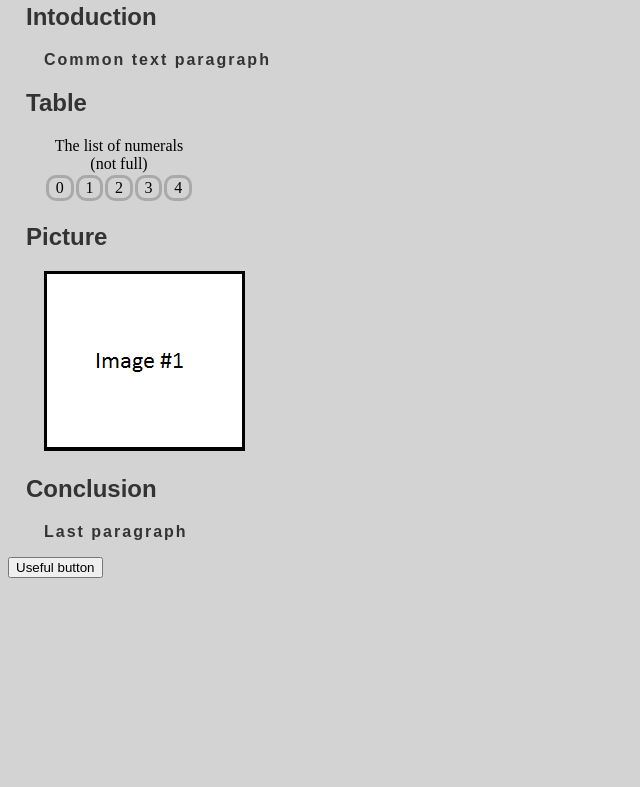
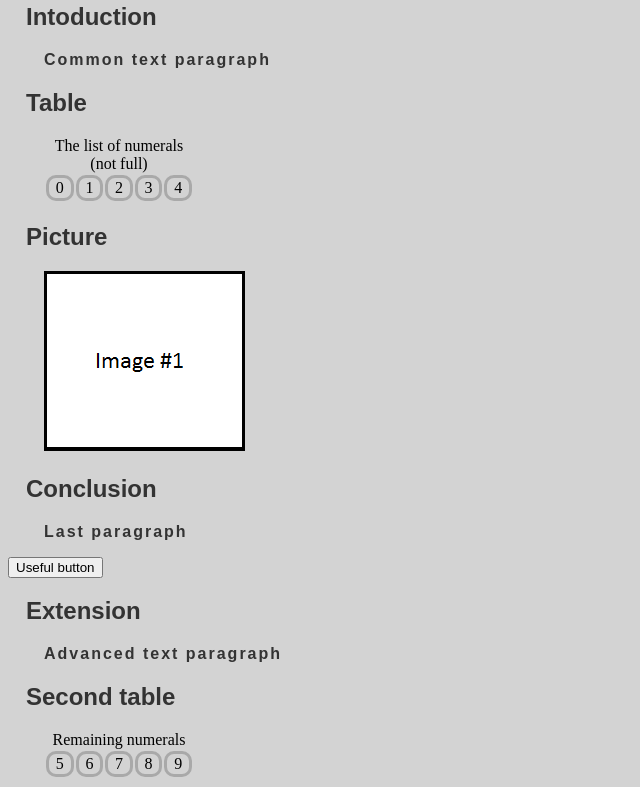
Before and after one commit to stanislav-osipov/first, a plain HTML site: page first.html in a window 1280 px wide. Shown: the part 87-874 px from the top of the page, without its empty margins (0-640 px from the left). Before the commit the page ends 800 px from the top, so only its background shows below. Drawn offline with Linux system fonts and the light colour scheme.

Commit message:
content extensions

```diff
--- a/first.html
+++ b/first.html
@@ -27,5 +27,21 @@
 	<p> Last paragraph </p>
 
 	<input id="btn1" type="button" value="Useful button">
+
+	<h2> Extension </h2>
+	<p> Advanced text paragraph </p>
+
+	<h2> Second table </h2>
+	<table border=1 width=150px>
+		<caption> Remaining numerals </caption>
+		<tr>
+			<td> 5 </td>
+			<td> 6 </td>
+			<td> 7 </td>
+			<td> 8 </td>
+			<td> 9 </td>
+		</tr>
+	<table>
+
 </body>
 </html>
```
